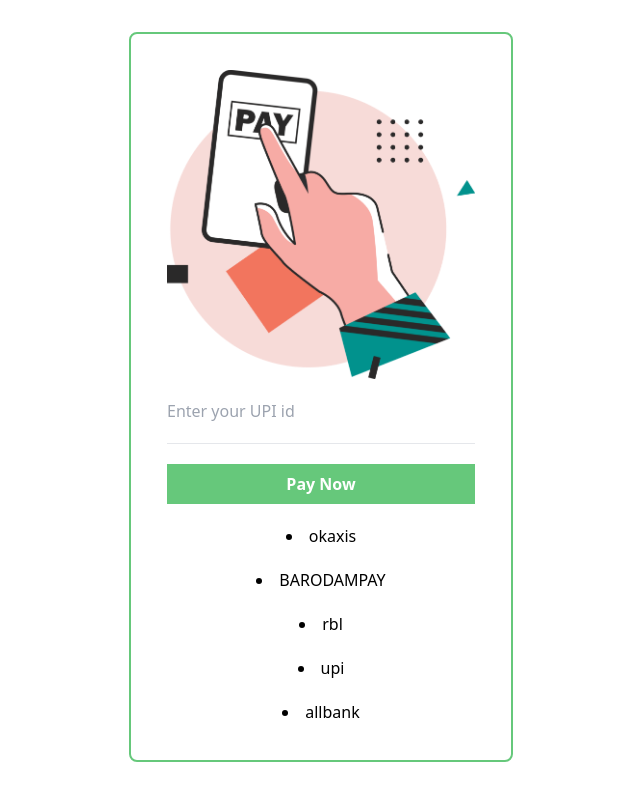
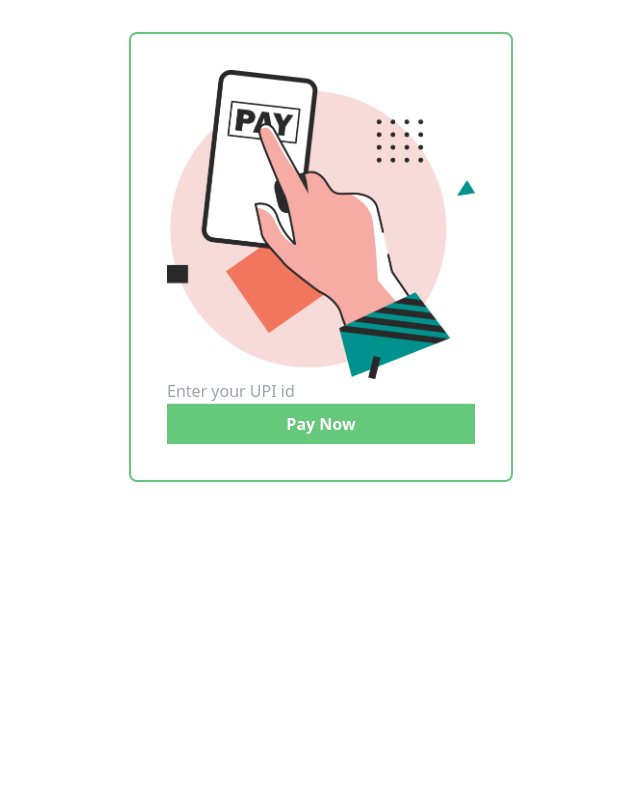
Before and after one commit to SofiaBargues/autocomplete, a React (Vite) app: page / in a window 1280 px wide. Shown: the whole page, without its empty margins (319-959 px from the left). Built offline with nearby package versions, Linux system fonts and the light colour scheme.

Commit message:
show the correct word drower

```diff
--- a/src/App.tsx
+++ b/src/App.tsx
@@ -9,13 +9,12 @@ function App() {
   const [word, setWord] = useState("");
   function onChange(e) {
     setWord(e.target.value);
-    console.log(word);
   }
 
   const filteredWords = words.filter((string) => string.startsWith(word));
 
   return (
-    <form className="flex-col flex border-[#66c87b] w-96 rounded-lg p-9 border-2 gap-5 m-auto ">
+    <form className="flex-col flex border-[#66c87b] w-96 rounded-lg p-9 border-2 m-auto ">
       <div>
         <img src="/autocomplete.png" />
       </div>
@@ -24,15 +23,19 @@ function App() {
         className="inline-block"
         placeholder="Enter your UPI id "
       ></input>
+      <hr />
 
-      {}
-      <hr />
+      <div className={word && filteredWords ? "" : "hidden"}>
+        {filteredWords.map((cosa) => (
+          <div className="border p-2">
+            <h3>{cosa}</h3>
+          </div>
+        ))}
+      </div>
+
       <button className=" bg-[#66c87b] font-semibold text-white p-2 w-full">
         Pay Now
       </button>
-      {filteredWords.map((cosa) => (
-        <li>{cosa}</li>
-      ))}
     </form>
   );
 }
```
